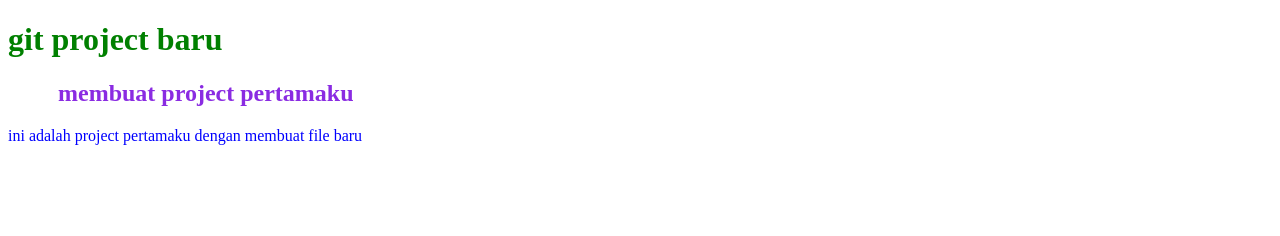
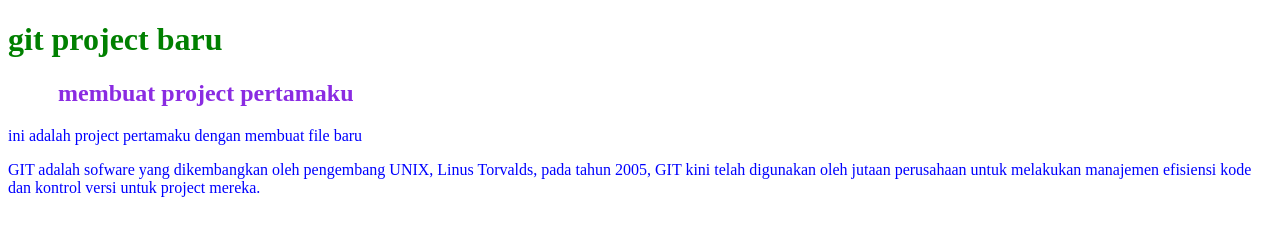
Before and after one commit to Xdzall/web_git, a plain HTML site: page index.html in a window 1280 px wide. Drawn offline with Linux system fonts and the light colour scheme.

Commit message:
Adding text p

```diff
--- a/index.html
+++ b/index.html
@@ -8,6 +8,8 @@
         <h1>git project baru</h1>
         <h2>membuat project pertamaku</h2>
         <p>ini adalah project pertamaku dengan membuat file baru</p>
+        <p>GIT adalah sofware yang dikembangkan oleh pengembang UNIX, Linus Torvalds, pada tahun 2005,
+        GIT kini telah digunakan oleh jutaan perusahaan untuk melakukan manajemen efisiensi kode dan kontrol versi untuk project mereka.</p>
         <link rel="stylesheet" href="style.css">
     </body>
 </html>
```
